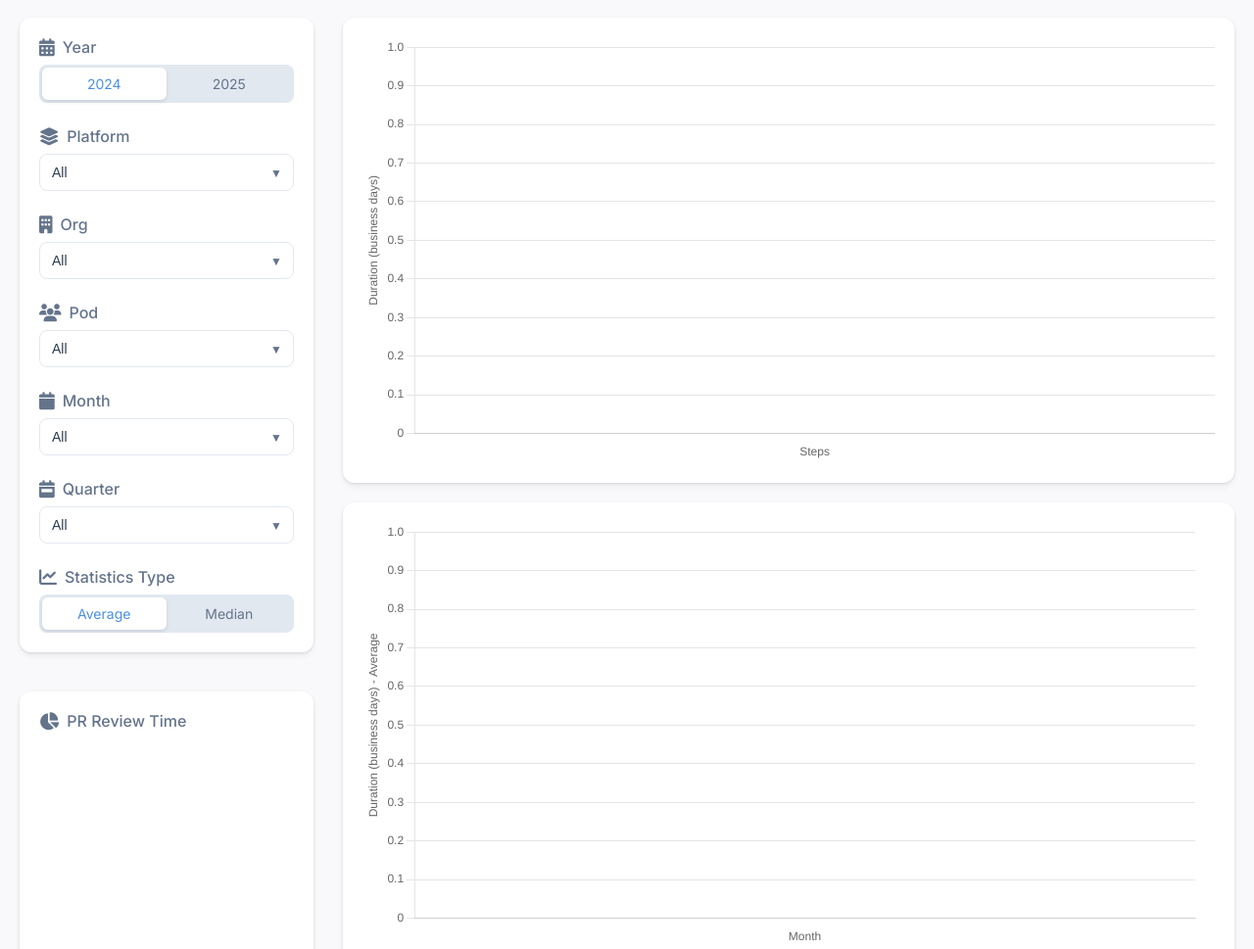
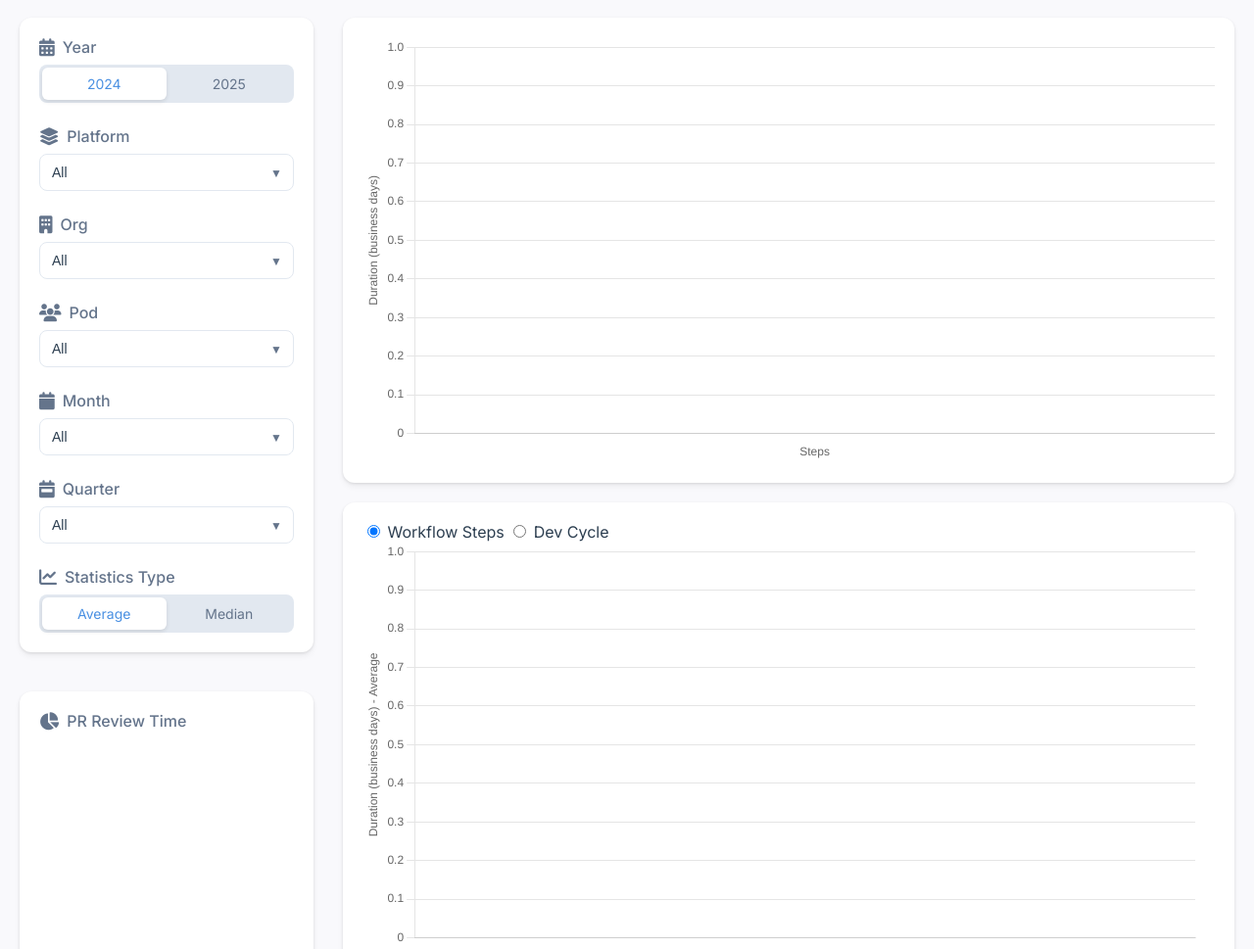
Before and after one commit to FlorianZilliox/pods-workflow, a plain HTML site: page index.html in a window 1280 px wide. Shown: the part 96-1065 px from the top of the page at 98% size. Drawn offline with nearby package versions, Linux system fonts and the light colour scheme; no server answers.

Commit message:
Update index.html

```diff
--- a/index.html
+++ b/index.html
@@ -139,7 +139,13 @@
             <div class="graph-container">
                 <canvas id="timeGraph"></canvas>
             </div>
-            <div class="graph-container">
+            <div class="graph-container trend-container">
+                <div class="trend-toggle">
+                    <input type="radio" id="workflowSteps" name="trendView" value="steps" checked>
+                    <label for="workflowSteps">Workflow Steps</label>
+                    <input type="radio" id="devCycle" name="trendView" value="cycle">
+                    <label for="devCycle">Dev Cycle</label>
+                </div>
                 <canvas id="trendGraph"></canvas>
             </div>
         </div>
```
